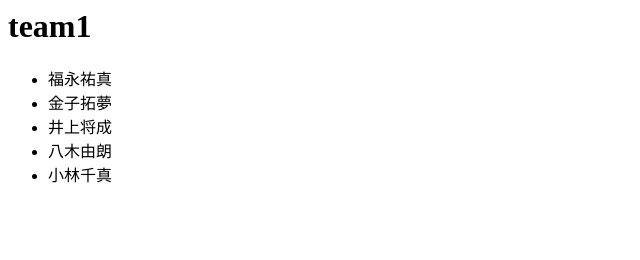
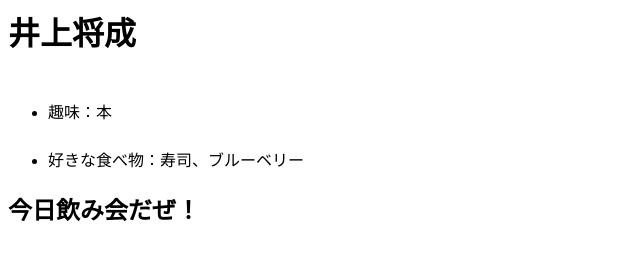
Before and after one commit to gtb-2019-team-1/gtb-2019-team-1.github.io, a plain HTML site: page index.html in a window 1280 px wide. Shown: the whole page, without its empty margins (0-640 px from the left). Drawn offline with Linux system fonts and the light colour scheme.

Commit message:
inoueの自己紹介

```diff
--- a/index.html
+++ b/index.html
@@ -1,8 +1,6 @@
-<h1>team1</h1>
+<h1>井上将成</h1>
 <ul>
-<li>福永祐真</li>
-<li>金子拓夢</li>
-<li>井上将成</li>
-<li>八木由朗</li>
-<li>小林千真</li>
+　<li>趣味：本</li>
+　<li>好きな食べ物：寿司、ブルーベリー</li>
 </ul>
+<h2>今日飲み会だぜ！</h2>
```
